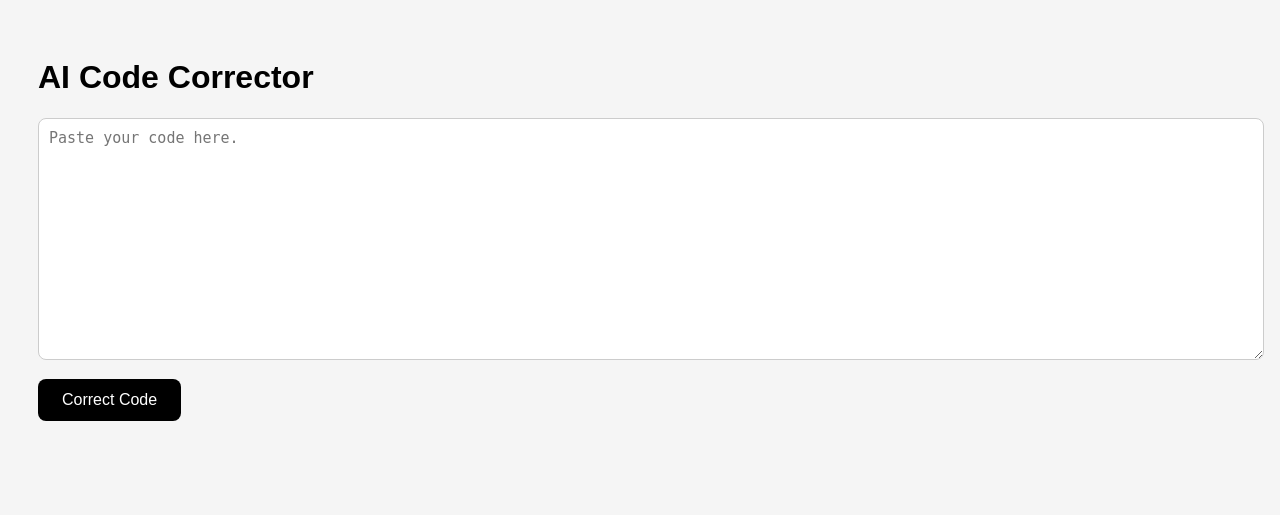
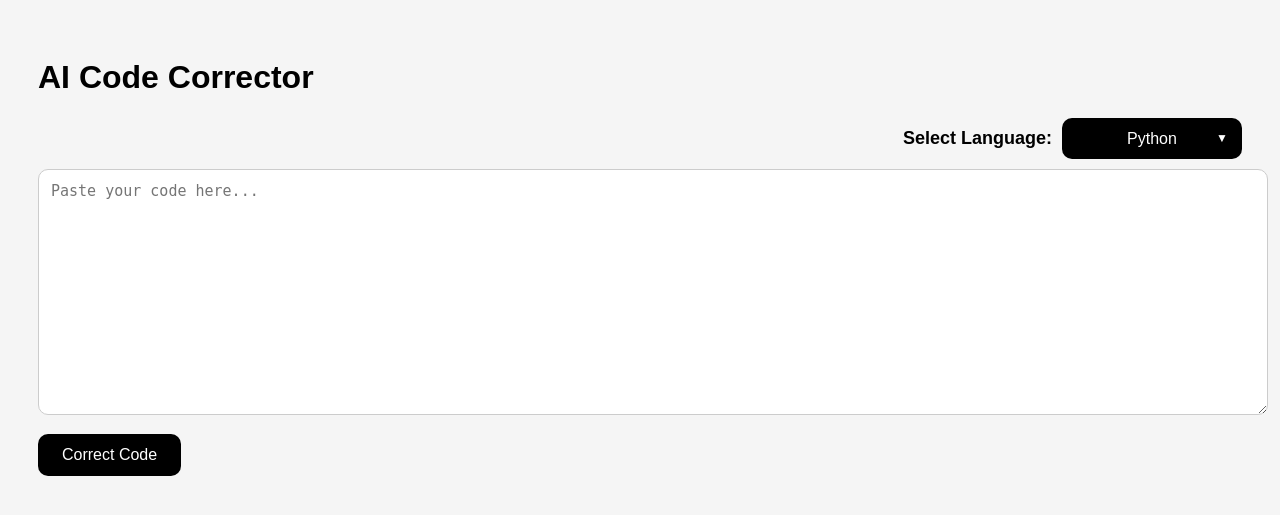
Before and after one commit to poddarkhushi/Code---Corrector, a Flask app: page / in a window 1280 px wide. Shown: the top 515 px of the page. Run offline with Flask 3, Linux system fonts and the light colour scheme.

Commit message:
Update index.html

```diff
--- a/templates/index.html
+++ b/templates/index.html
@@ -3,11 +3,6 @@
 
 <head>
     <title>AI Code Corrector</title>
-
-    <!-- Prevent caching -->
-    <meta http-equiv="Cache-Control" content="no-cache, no-store, must-revalidate" />
-    <meta http-equiv="Pragma" content="no-cache" />
-    <meta http-equiv="Expires" content="0" />
 
     <style>
         body {
@@ -19,22 +14,66 @@
         textarea {
             width: 100%;
             height: 220px;
-            padding: 10px;
+            padding: 12px;
             font-size: 15px;
-            border-radius: 8px;
+            border-radius: 10px;
             border: 1px solid #ccc;
-            color: black;
+            outline: none;
         }
 
         button {
-            margin-top: 15px;
             padding: 12px 24px;
             border: none;
             background: black;
             color: white;
-            border-radius: 8px;
+            border-radius: 10px;
             font-size: 16px;
             cursor: pointer;
+            margin-top: 15px;
+        }
+
+        button:hover {
+            opacity: 0.85;
+        }
+
+        /* WRAPPER FOR LABEL + DROPDOWN */
+        .lang-container {
+            display: flex;
+            justify-content: flex-end;
+            /* pushes to the right */
+            align-items: center;
+            gap: 10px;
+            margin-bottom: 10px;
+        }
+
+        /* DROPDOWN */
+        .select-wrapper {
+            position: relative;
+            display: inline-block;
+        }
+
+        select {
+            padding: 12px 20px;
+            border: none;
+            background: black;
+            color: white;
+            border-radius: 10px;
+            font-size: 16px;
+            cursor: pointer;
+            appearance: none;
+            width: 180px;
+            text-align: center;
+        }
+
+        .select-wrapper::after {
+            content: "▼";
+            font-size: 12px;
+            color: white;
+            position: absolute;
+            right: 14px;
+            top: 50%;
+            transform: translateY(-50%);
+            pointer-events: none;
         }
 
         .output-box {
@@ -43,10 +82,11 @@
             margin-top: 20px;
             border-radius: 12px;
             box-shadow: 0px 0px 8px #ccc;
+            white-space: pre-wrap;
             font-family: monospace;
-            white-space: pre-wrap;
         }
     </style>
+
 </head>
 
 <body>
@@ -54,8 +94,35 @@
     <h1>AI Code Corrector</h1>
 
     <form method="POST">
-        <textarea name="code" placeholder="Paste your code here.">{{ input_code }}</textarea>
-        <br>
+
+        <div class="lang-container">
+            <label style="font-size: 18px; font-weight: bold;">Select Language:</label>
+
+            <div class="select-wrapper">
+                <select name="lang" id="lang">
+                    <option value="Python">Python</option>
+                    <option value="C">C</option>
+                    <option value="C++">C++</option>
+                    <option value="Java">Java</option>
+                    <option value="JavaScript">JavaScript</option>
+                    <option value="HTML">HTML</option>
+                    <option value="CSS">CSS</option>
+                    <option value="PHP">PHP</option>
+                    <option value="C#">C#</option>
+                    <option value="Swift">Swift</option>
+                    <option value="Rust">Rust</option>
+                    <option value="Go">Go</option>
+                    <option value="Kotlin">Kotlin</option>
+                    <option value="Ruby">Ruby</option>
+                    <option value="Perl">Perl</option>
+                    <option value="Dart">Dart</option>
+                    <option value="Haskell">Haskell</option>
+                </select>
+            </div>
+        </div>
+
+        <textarea name="code" placeholder="Paste your code here...">{{ input_code }}</textarea>
+
         <button type="submit">Correct Code</button>
     </form>
 
@@ -66,15 +133,6 @@
     </div>
     {% endif %}
 
-    <script>
-        // Clear input/output on manual browser refresh
-        if (performance.navigation.type === 1) {
-            document.querySelector("textarea").value = "";
-            const box = document.querySelector(".output-box");
-            if (box) box.remove();
-        }
-    </script>
-
 </body>
 
 </html>
```
